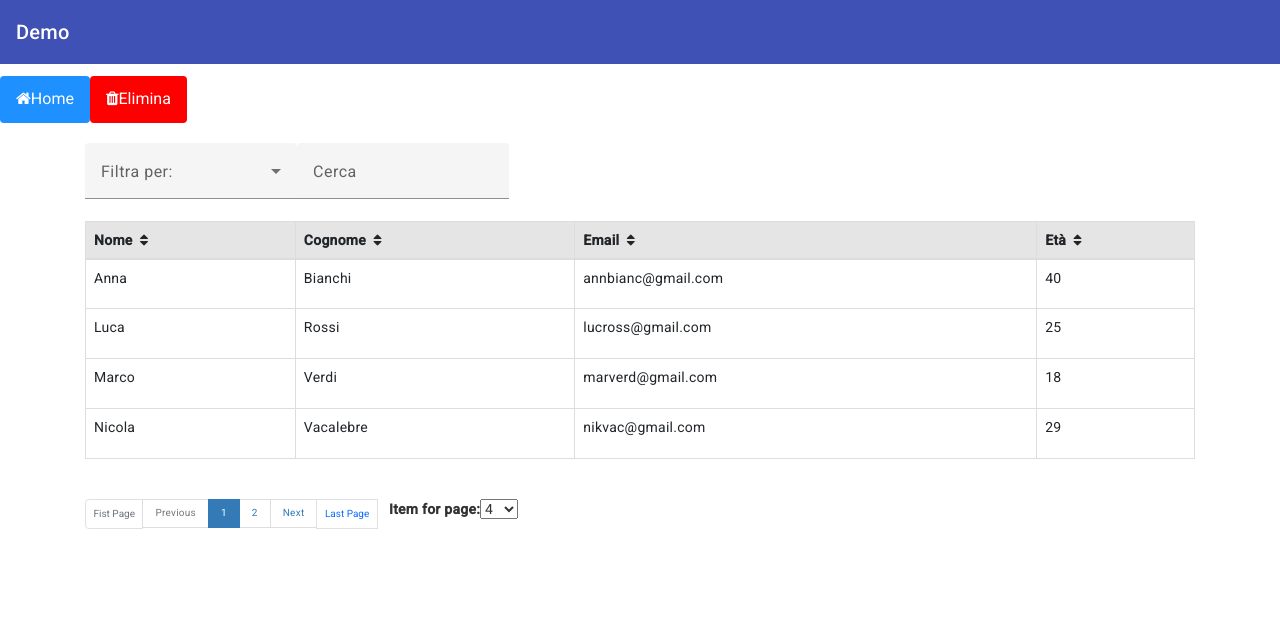
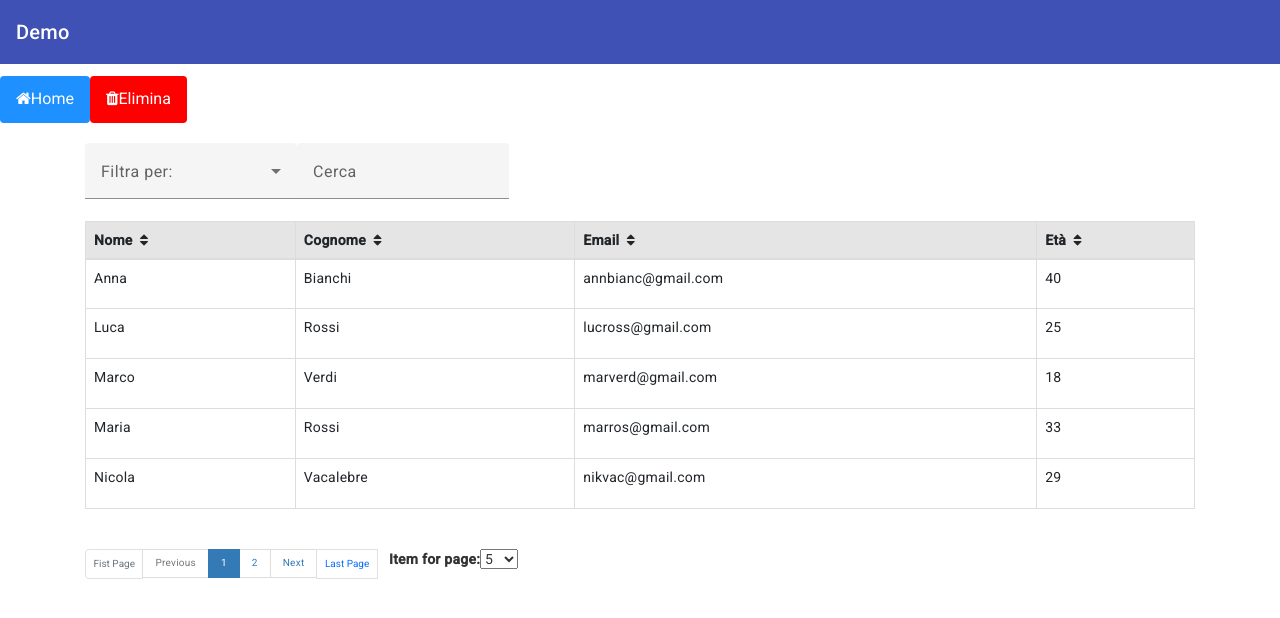
Before and after one commit to nicovaca/Angular_RentalCar, an Angular app: page / in a window 1280 px wide. Shown: the top 618 px of the page. Built offline with nearby package versions, Linux system fonts and the light colour scheme.

Commit message:
Correzioni paginazione

```diff
--- a/src/app/app.component.ts
+++ b/src/app/app.component.ts
@@ -34,7 +34,7 @@ export class AppComponent {
     ],
     order: {defaultColumn: "nome", orderType: "desc"},
     search: {columns: ["nome", "cognome", "email"]},
-    pagination: {itemPerPage:4, itemPerPageOptions:[2,4,6]}
+    pagination: {itemPerPage:5, itemPerPageOptions:[5,10,15]}
   }
 
   data: Utenti[] = utenti;
--- a/src/app/components/my-table/my-table.component.html
+++ b/src/app/components/my-table/my-table.component.html
@@ -41,7 +41,7 @@
     </thead>
     <tbody>
     <ng-container
-      *ngFor="let object of data | pagination :currentPage:itemPerPage | filterPipe: filter :filterKey | sortPipe : key:  orderType">
+      *ngFor="let object of data | pagination :currentPage:itemPerPage | sortPipe : key:  orderType | filterPipe: filter :filterKey ">
       <tr>
 
         <td *ngFor="let header of tableConfig.headers">{{object[header.key]}}</td>
--- a/src/app/components/my-table/my-table.component.ts
+++ b/src/app/components/my-table/my-table.component.ts
@@ -96,7 +96,9 @@ export class MyTableComponent implements OnInit, OnChanges {
       this.itemPerPage = Number(item);
     }
     this.totalPages = new Array(Math.ceil(this.data.length / this.itemPerPage));
+    if (this.currentPage>=this.totalPages.length) {
+      this.currentPage=this.totalPages.length;
+    }
     this.pages = this.range(this.currentPage, this.totalPages.length);
-
   }
 }
```
